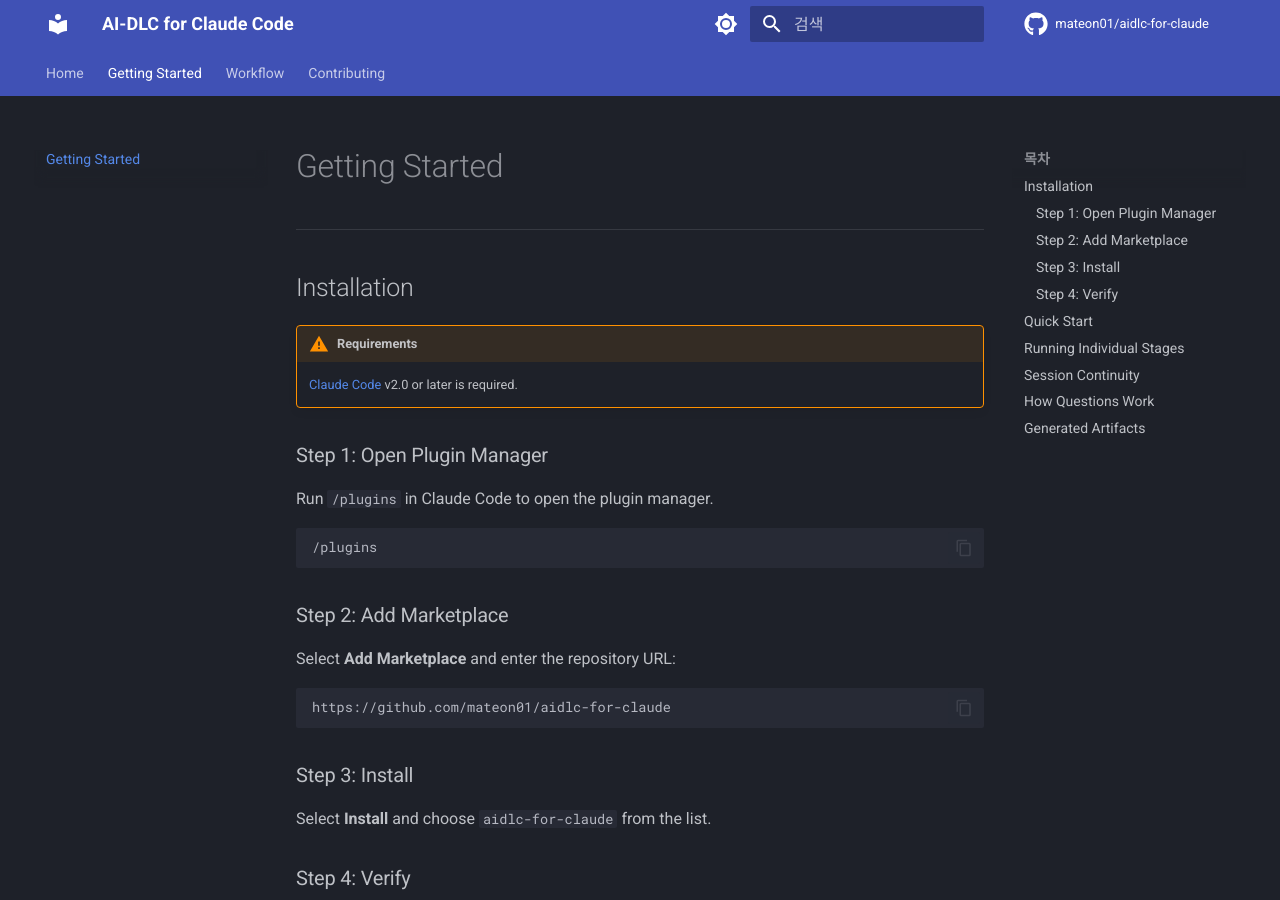
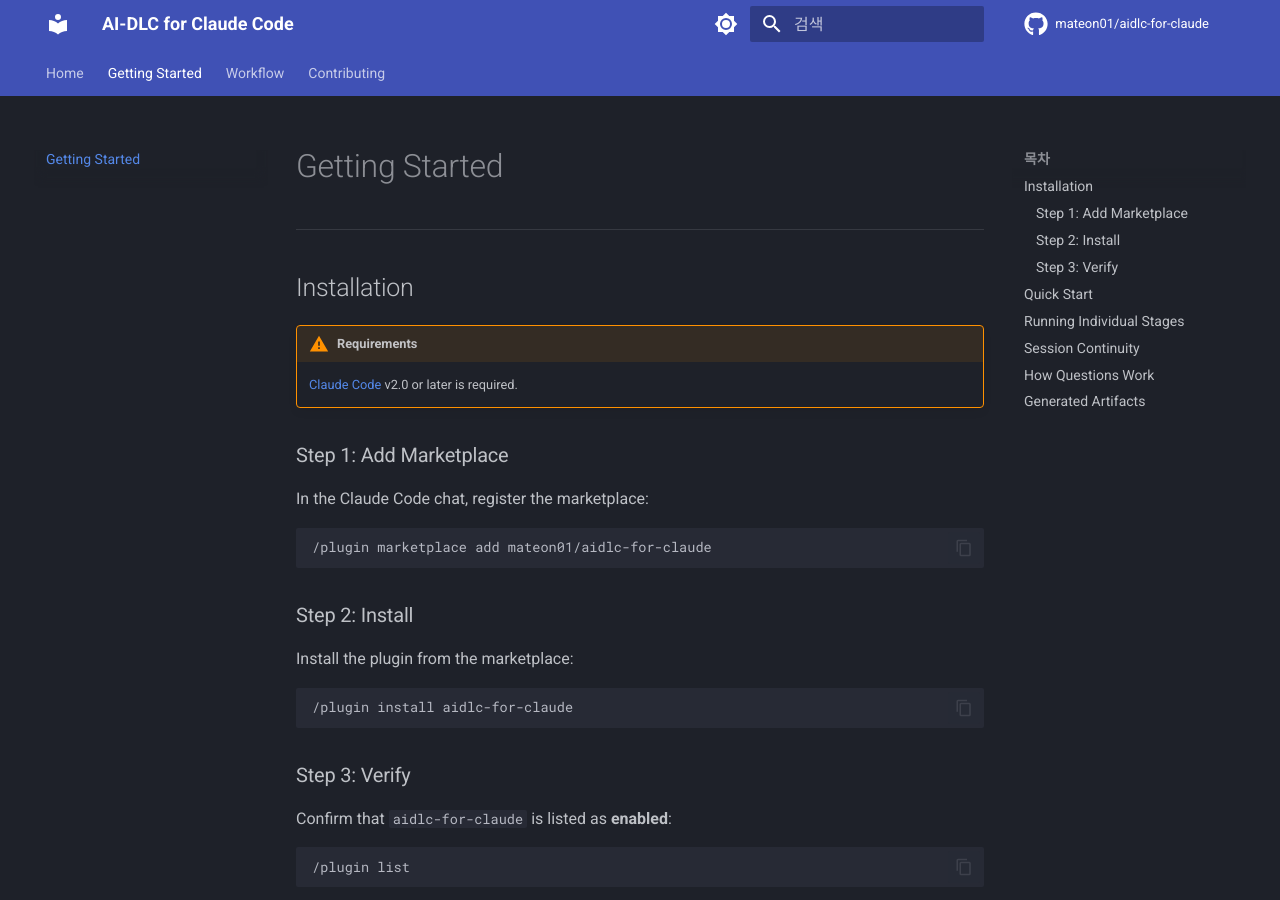
Before and after one commit to mateon01/aidlc-for-claude, an MkDocs documentation site: the page built from docs/getting-started.md, in a window 1280 px wide and 900 px high. Built offline with MkDocs 1.6.1 and Material for MkDocs 9.7.7, drawn with Linux system fonts in a browser that asks for light colours; comment, search, counter and statistics services are not loaded; some of the changed text lies outside the part shown.

Commit message:
Update installation guide to use /plugin CLI commands
Co-Authored-By: Claude Opus 4.6 <noreply@anthropic.com>

````diff
--- a/docs/getting-started.md
+++ b/docs/getting-started.md
@@ -7,29 +7,29 @@
 !!! warning "Requirements"
     [Claude Code](https://claude.ai/code) v2.0 or later is required.
 
-### Step 1: Open Plugin Manager
+### Step 1: Add Marketplace
 
-Run `/plugins` in Claude Code to open the plugin manager.
+In the Claude Code chat, register the marketplace:
 
 ```
-/plugins
+/plugin marketplace add mateon01/aidlc-for-claude
 ```
 
-### Step 2: Add Marketplace
+### Step 2: Install
 
-Select **Add Marketplace** and enter the repository URL:
+Install the plugin from the marketplace:
 
 ```
-https://github.com/mateon01/aidlc-for-claude
+/plugin install aidlc-for-claude
 ```
 
-### Step 3: Install
+### Step 3: Verify
 
-Select **Install** and choose `aidlc-for-claude` from the list.
+Confirm that `aidlc-for-claude` is listed as **enabled**:
 
-### Step 4: Verify
-
-Confirm that `aidlc-for-claude` is listed as **enabled** in the plugin manager.
+```
+/plugin list
+```
 
 ---
 
````
Also changed, not shown: CONTRIBUTING.md (+8 -1 lines), README.md (+3 -3 lines), docs/contributing.md (+6 -1 lines), 1 other file.
